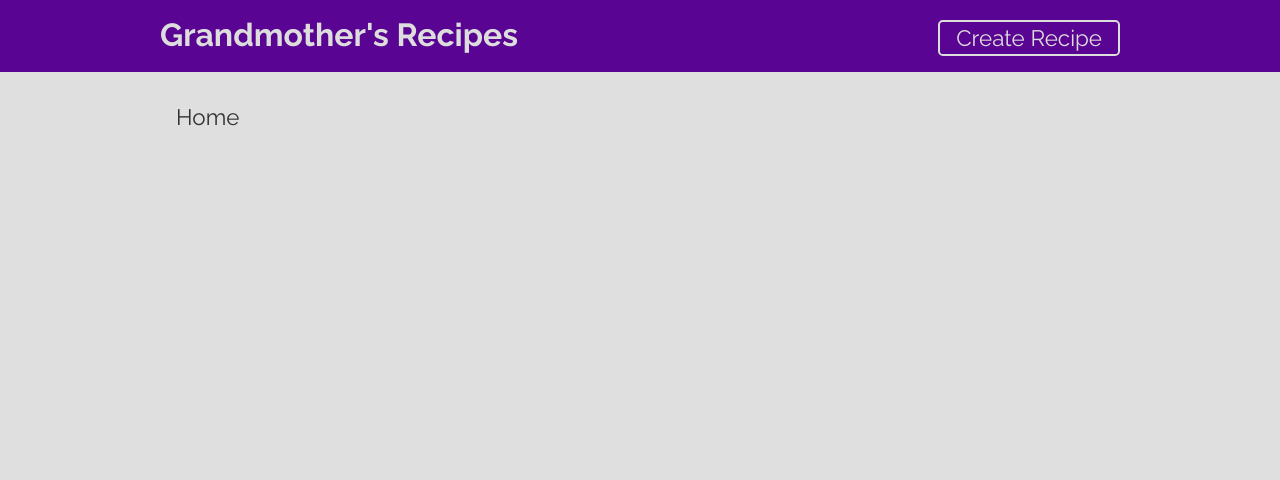
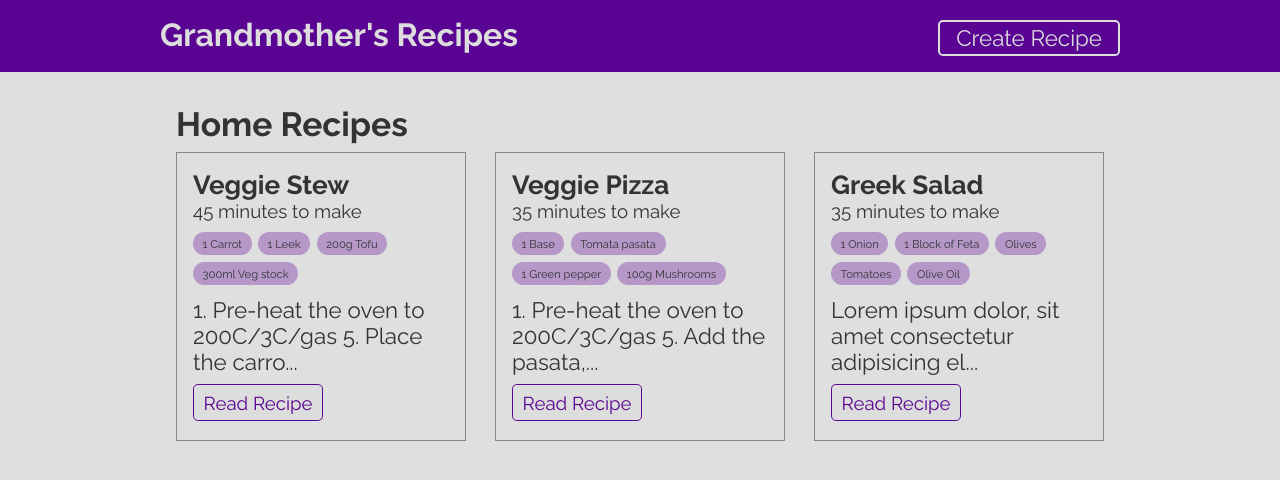
Before and after one commit to codehvila/Recetas, a React (Create React App) app: page / in a window 1280 px wide. Shown: the top 480 px of the page. Built offline with nearby package versions, Linux system fonts and the light colour scheme; data requests are answered from the project's data file.

Commit message:
Create Recipe List

```diff
--- /dev/null
+++ b/src/components/RecipeList.js
@@ -0,0 +1,28 @@
+import { Link } from "react-router-dom";
+
+import styles from "./RecipeList.module.css";
+
+export default function RecipeList({ data: recipes }) {
+  return (
+    <div className={styles.RecipeList}>
+      {recipes &&
+        recipes.map((recipe) => (
+          <div key={recipe.id} className={styles.card}>
+            <h3>{recipe.title}</h3>
+            <p className={styles.cookingTime}>{recipe.cookingTime} to make</p>
+            <div className={styles.ingredientsLine}>
+              {recipe.ingredients.map((ingredient) => (
+                <span key={ingredient} className={styles.ingredients}>
+                  {ingredient}
+                </span>
+              ))}
+            </div>
+            <p>{recipe.method.substring(0, 54)}...</p>
+            <Link to={`/recipes/${recipe.id}`} className={styles.button}>
+              Read Recipe
+            </Link>
+          </div>
+        ))}
+    </div>
+  );
+}
--- /dev/null
+++ b/src/components/RecipeList.module.css
@@ -0,0 +1,66 @@
+.RecipeList {
+  display: flex;
+  gap: 1rem;
+  flex-wrap: wrap;
+  justify-content: space-between;
+}
+
+@media (max-width: 960px)  {
+  .recipeList {
+    justify-content: space-around;
+  }
+}
+
+.card {
+  margin: 0.5rem 0;
+  padding: 1rem;
+  border: 1px solid #888;
+  box-sizing: border-box;
+  max-width: 290px;
+  transition: all 0.2s ease;
+}
+
+.card:hover {
+  transform: rotate(3deg);
+  box-shadow: 2px 2px 6px rgba(140, 140, 140, 0.5);
+}
+
+.cookingTime {
+  font-size: smaller;
+}
+
+.ingredientsLine {
+  display: flex;
+  flex-wrap: wrap;
+  margin-top: 0.4rem;
+  margin-bottom: 0.5rem;
+}
+
+.ingredients {
+  background-color: hsl(276, 31%, 69%);
+  margin-top: 0.2rem;
+  margin-right: 0.4rem;
+  margin-bottom: 0.2rem;
+  font-size: 0.7rem;
+  padding: 0.3rem 0.6rem;
+  /* border: 1px solid #555; */
+  border-radius: 0.8rem;
+}
+
+.button {
+  display: inline-block;
+  border: 1px solid rgb(89, 4, 146);
+  margin: 0.6rem 0 0.2rem;
+  padding: 0.4rem 0.6rem;
+  font-size: smaller;
+  background-color: #ddd;
+  color: rgb(89, 4, 146);
+  text-decoration: none;
+  border-radius: 0.3rem;
+}
+
+.button:hover {
+  background-color: rgb(89, 4, 146);
+  color: #ddd;
+  transition: all 0.2s ease;
+}
--- a/src/pages/home/Home.js
+++ b/src/pages/home/Home.js
@@ -1,5 +1,23 @@
+import RecipeList from "../../components/RecipeList";
+import useFetch from "../../hooks/useFetch";
+
 import styles from "./Home.module.css";
 
 export default function Home() {
-  return <div className={styles.Home}>Home</div>;
+  const {
+    data: recipes,
+    isPending,
+    error,
+  } = useFetch("http://localhost:3005/recipes");
+
+  return (
+    <div className={styles.Home}>
+      <h2>Home Recipes</h2>
+      <div>
+        {error && <p className={styles.error}>{error}</p>}
+        {isPending && <p className={styles.spinner}>Loadding Recipes...</p>}
+        {recipes && <RecipeList data={recipes} />}
+      </div>
+    </div>
+  );
 }
```
